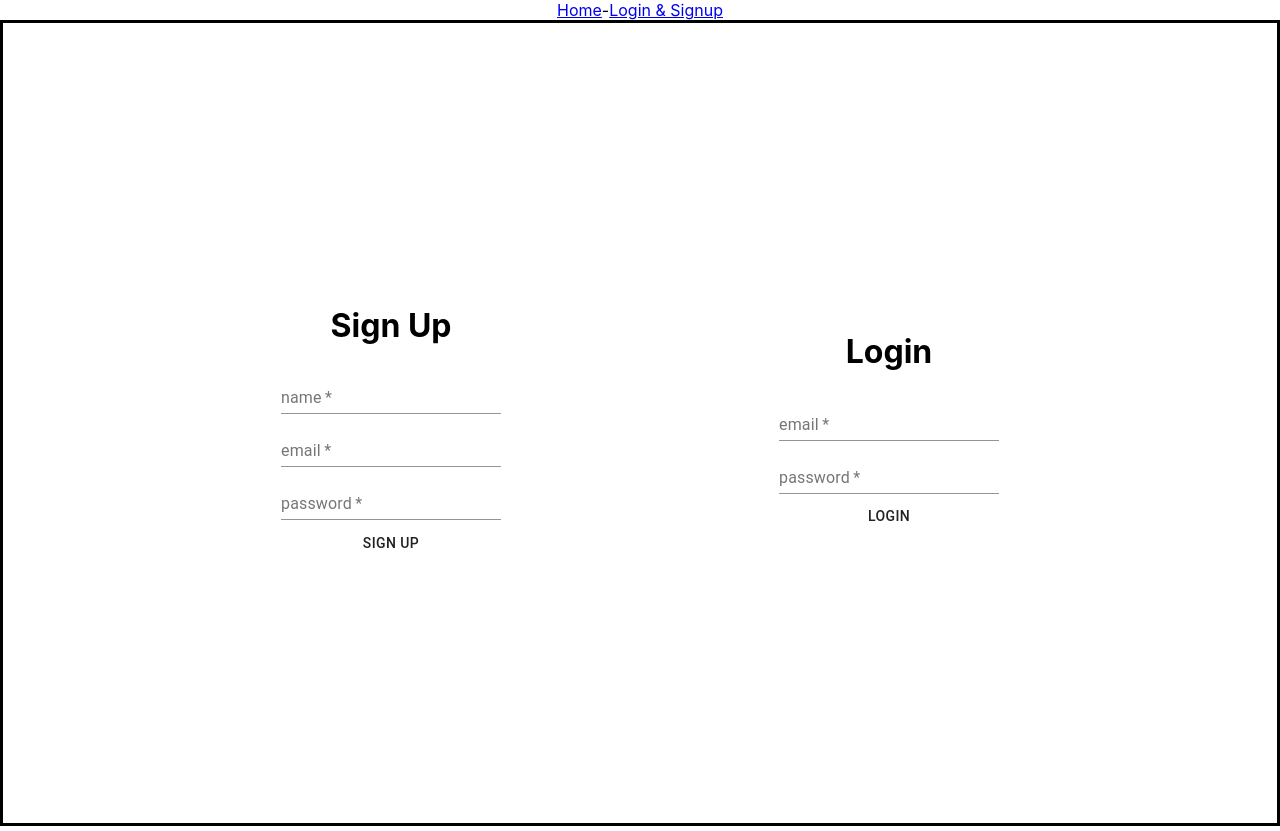
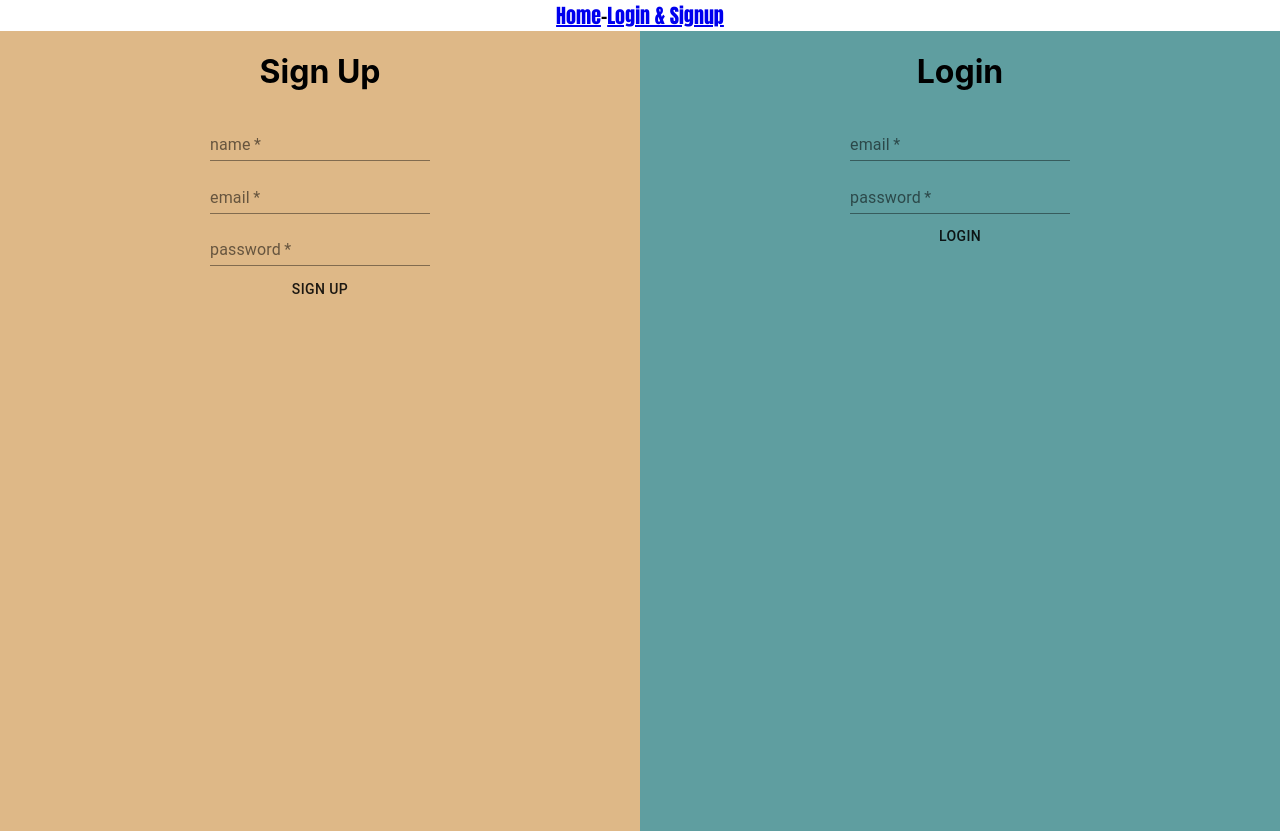
Before and after one commit to Gregory-Alexander-Bertrand/Writer-s-Unblocker-Frontend, a React (Create React App) app: page /Login in a window 1280 px wide. Built offline with nearby package versions, Linux system fonts and the light colour scheme.

Commit message:
fixed user login/signup and added more styling.

```diff
--- a/src/App.css
+++ b/src/App.css
@@ -1,9 +1,17 @@
 @import url('https://fonts.googleapis.com/css?family=Anton');
+@import url('https://fonts.googleapis.com/css?family=Ultra');
 /* inspiration and source for card animation: https://codepen.io/onion2k/pen/xxZYBVj */
 .App {
   text-align: center;
   height: 100vh;
 }
+
+
+nav {
+  font-family: 'Anton';
+  font-size: 20px;
+}
+
 
 .home {
   height: 100%;
@@ -12,9 +20,13 @@
   background-size: cover;
 }
 
+.motto {
+  font-family: 'Anton';
+  color: #e7decc;
+}
+
 .carousel {
   height: 600px;
-  border: 1px solid;
   margin: 0;
   display: grid;
   grid-template-rows: 500px 100px;
@@ -38,6 +50,9 @@ main#carousel {
   --middle: 3;
   --position: 1;
   pointer-events: none;
+  animation: fadeIn 5s;
+  -webkit-animation: fadeIn 5s;
+  -o-animation: fadeIn 5s;
 }
 
 div.item {
@@ -117,13 +132,8 @@ input:nth-of-type(5):checked ~ main#carousel {
 }
 
 .quote {
-  display: flex;
-  flex-direction: column;
-  align-items: center;
-  justify-content: center;
-  height: 50%;
   font-family: 'Anton';
-  font-size: 30px;
+  color: #e7decc;
 }
 
 .Login {
@@ -131,14 +141,38 @@ input:nth-of-type(5):checked ~ main#carousel {
   flex-direction: row;
   align-items: center;
   justify-content: space-evenly;
-  border: 3px solid black;
   height: 100%;
+  position: relative;
+  width: 100%;
 }
 
 .sign-up {
   animation: fadeIn 5s;
   -webkit-animation: fadeIn 5s;
   -o-animation: fadeIn 5s;
+}
+
+.login {
+  animation: fadIn 5s;
+  -webkit-animation: fadeIn 5s;
+  -o-animation: fadeIn 5s;
+}
+
+.split {
+  position: absolute;
+  width: 50%;
+  height: 100%;
+  overflow: hidden;
+}
+
+.split.left {
+  left: 0;
+  background-color: #deb887;
+}
+
+.split.right {
+  right: 0;
+  background-color: #5f9ea0;
 }
 
 @keyframes fadeIn {
@@ -156,6 +190,76 @@ input:nth-of-type(5):checked ~ main#carousel {
   100% {opacity: 1;}
 }
 
+.all-prompts {
+  height: 100%;
+  display: flex;
+  flex-direction: column;
+  align-items: center;
+  justify-content: center;
+}
+
+.render-prompts {
+  height: 100px;
+  width: 300px;
+  transition: all 0.5s;
+  position: relative;
+  font-family: 'Ultra';
+  font-size: 18px;
+  cursor: pointer;
+}
+
+.render-prompts::before {
+  content: 'Press me';
+  position: absolute;
+  top: 0;
+  left: 0;
+  width: 100%;
+  height: 100%;
+  z-index: 1;
+  background-color: #deb887;
+  transition: all 0.3s;
+}
+
+.render-prompts:hover::before {
+  opacity: 0;
+  transform: scale(0.8, 0.8);
+}
+
+.render-prompts::after {
+  content: '';
+  position: absolute;
+  top: 0;
+  left: 0;
+  width: 100%;
+  height: 100%;
+  z-index: 1;
+  opacity: 0;
+  transition: all 0.3s;
+  border: 1px solid silver;
+  transform: scale(1.3, 1.3);
+}
+
+.render-prompts:hover::after {
+  opacity: 1;
+  transform: scale(1, 1);
+}
+
+.prompt-container {
+  border: 1px solid black;
+  background-image: url(https://images.unsplash.com/photo-1555601568-c9e6f328489b?ixid=MnwxMjA3fDB8MHxwaG90by1wYWdlfHx8fGVufDB8fHx8&ixlib=rb-1.2.1&auto=format&fit=crop&w=634&q=80);
+  background-size: cover;
+  height: 800px;
+}
+
+.prompt-links {
+  height: 100px;
+  font-family: 'Ultra';
+}
+
+.prompt {
+  color:rosybrown;
+}
+
 .story-container {
   border: 1px solid black;
   height: 100%;
--- a/src/App.js
+++ b/src/App.js
@@ -51,7 +51,7 @@ function App() {
     render={() => {
       console.log(user.id)
       if (user.id) {
-        return <Prompts user={user} />
+        return <Redirect to="/Prompts" />
       } else {
         return <Login setUser={setUser} />
       }
--- a/src/Components/Carousel.js
+++ b/src/Components/Carousel.js
@@ -10,19 +10,19 @@ const Carousel = () => {
   <input type="radio" name="position" />
   <main id="carousel">
     <div class="item">
-        <h3>"One day I will find the right words, and they will be simple."--<span>Jack Kerouac</span></h3>
+        <h3 className="quote">"One day I will find the right words, and they will be simple."--<span>Jack Kerouac</span></h3>
     </div>
     <div class="item">
-        <h3>"You must stay drunk on writing so reality cannot destroy you."--<span>Ray Bradbury</span></h3>
+        <h3 className='quote'>"You must stay drunk on writing so reality cannot destroy you."--<span>Ray Bradbury</span></h3>
     </div>
     <div class="item">
-        <h3>"Always be a poet, even in prose."--<span>Charles Baudelaire</span></h3>
+        <h3 className="quote">"Always be a poet, even in prose."--<span>Charles Baudelaire</span></h3>
     </div>
     <div class="item">
-        <h3>"I write to discover what I know."--<span>Flannery O'Connor</span></h3>
+        <h3 className="quote">"I write to discover what I know."--<span>Flannery O'Connor</span></h3>
     </div>
     <div class="item">
-        <h3>"Ideas are like rabbits. You get a couple and learn how to handle them, and pretty soon you have a dozen."--<span>John Stienbeck</span></h3>
+        <h3 className="quote">"Ideas are like rabbits. You get a couple and learn how to handle them, and pretty soon you have a dozen."--<span>John Stienbeck</span></h3>
     </div>
     </main>
         </div>
--- a/src/Components/LoginForm.js
+++ b/src/Components/LoginForm.js
@@ -25,7 +25,7 @@ const LoginForm = (props) => {
     }
     return (
         <div>
-            <form onSubmit={handleSubmit}>
+            <form onSubmit={handleSubmit} className="login">
                 <h1>Login</h1>
                 <TextField id="standard-basic" label="email" required value={email} onChange={(e) => setEmail(e.target.value)} />
                 <Box m={.6} />
--- a/src/Pages/Home.js
+++ b/src/Pages/Home.js
@@ -6,17 +6,10 @@ import Carousel from '../Components/Carousel'
 const Home = () => {
     return (
         <div className="home">
-            <h1>Welcome to Writers-Unblocker</h1>
-            <h2>Your home for premium writing prompts</h2>
+            <h1 className="motto">Welcome to Writers-Unblocker</h1>
+            <h2 className="motto">Your home for premium writing prompts</h2>
             <Divider />
             <Carousel />
-            {/* <div className="quote">
-                <h3 className="on-writing">"One day I will find the right words, and they will be simple."--<span>Jack Kerouac, The Dharma Bums</span></h3>
-                <Divider />
-                <h3 className="on-writing">"You must stay drunk of writing so reality cannot destroy you."--Ray Bradbury, Zen in the Art of Writing</h3>
-                <Divider />
-                <h3 className="on-writing">"You write in order to change the world, knowing perfectly well that you probably can't, but also knowing that literature is indispensable to the world."--<span>James Baldwin</span></h3>
-            </div> */}
         </div>
     )
 }
--- a/src/Pages/Login.js
+++ b/src/Pages/Login.js
@@ -6,11 +6,14 @@ import LoginForm from '../Components/LoginForm'
 
 
 const Login = (props) => {
-    const [user, setUser] = useState({})
     return (
         <div className="Login">
-            <SignupForm {...props} setUser={setUser}/>
-            <LoginForm {...props} setUser={setUser} />
+            <div className="split left">
+            <SignupForm {...props} />
+            </div>
+            <div className="split right">
+            <LoginForm {...props} />
+            </div>
         </div>
     )
 }
--- a/src/Pages/Prompts.js
+++ b/src/Pages/Prompts.js
@@ -2,6 +2,7 @@ import React from 'react'
 import axios from 'axios'
 import { useState, useEffect } from 'react'
 import { Link } from 'react-router-dom'
+
 
 const Prompts = (props) => {
     const [prompts, setPrompts] = useState([])
@@ -14,27 +15,23 @@ const Prompts = (props) => {
         }).then((response) => {
             console.log(response.data)
            setPrompts(response.data.prompts)
-            // {Object.prompts.map((prompt) => (
-            //     <li>{prompt.id}</li>
-            //     ))}
         })
     }
 
 
 
     return (
-        <div>
-            <button onClick={getAllPrompts}>Get Prompts</button>
-            {/* <ul>
-                {prompts}
-            </ul> */}
+        <div className="all-prompts">
+            <button onClick={getAllPrompts} className="render-prompts">Get Prompts</button>
+            <div className="prompt-container">
            {prompts.map((prompt) => {
                return (
-                <div>
-               <Link key={prompt.id} to={`/Prompts/${prompt.id}/CreateStory`}>{prompt.prompt}</Link>
+                <div className="prompt-links">
+               <Link key={prompt.id} to={`/Prompts/${prompt.id}/CreateStory`} className="prompt">{prompt.prompt}</Link>
                </div>
                )
            })}
+           </div>
         </div>
     )
 }
```
